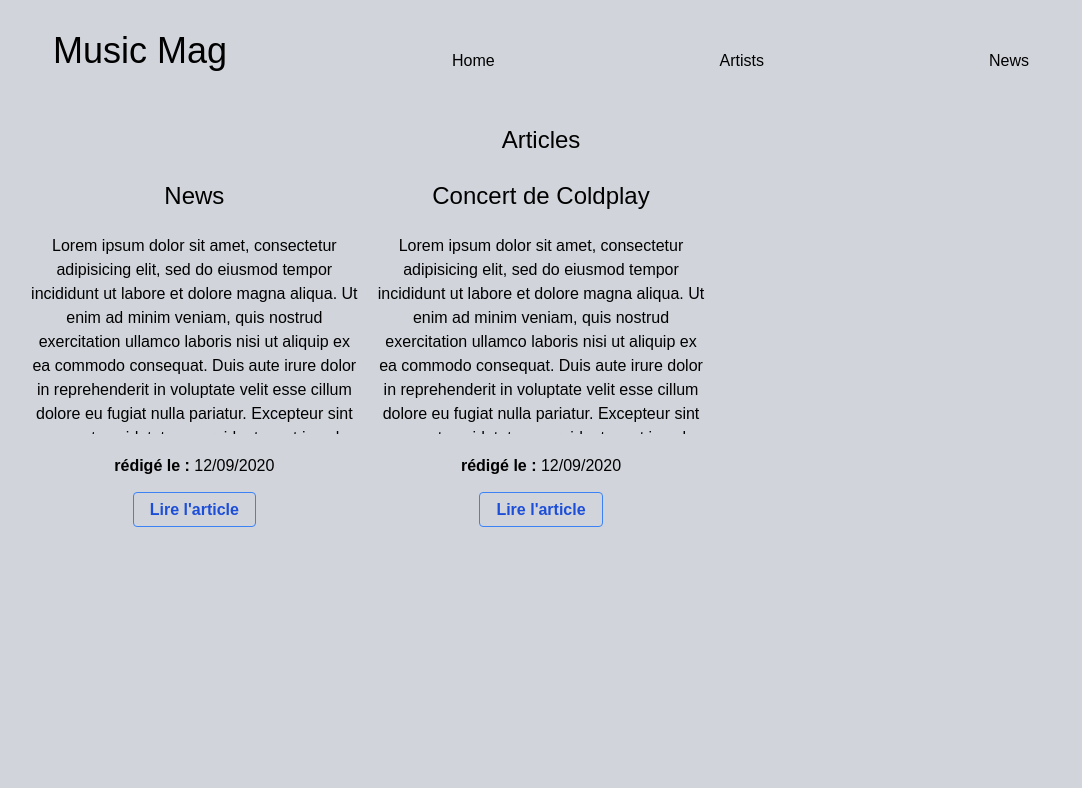
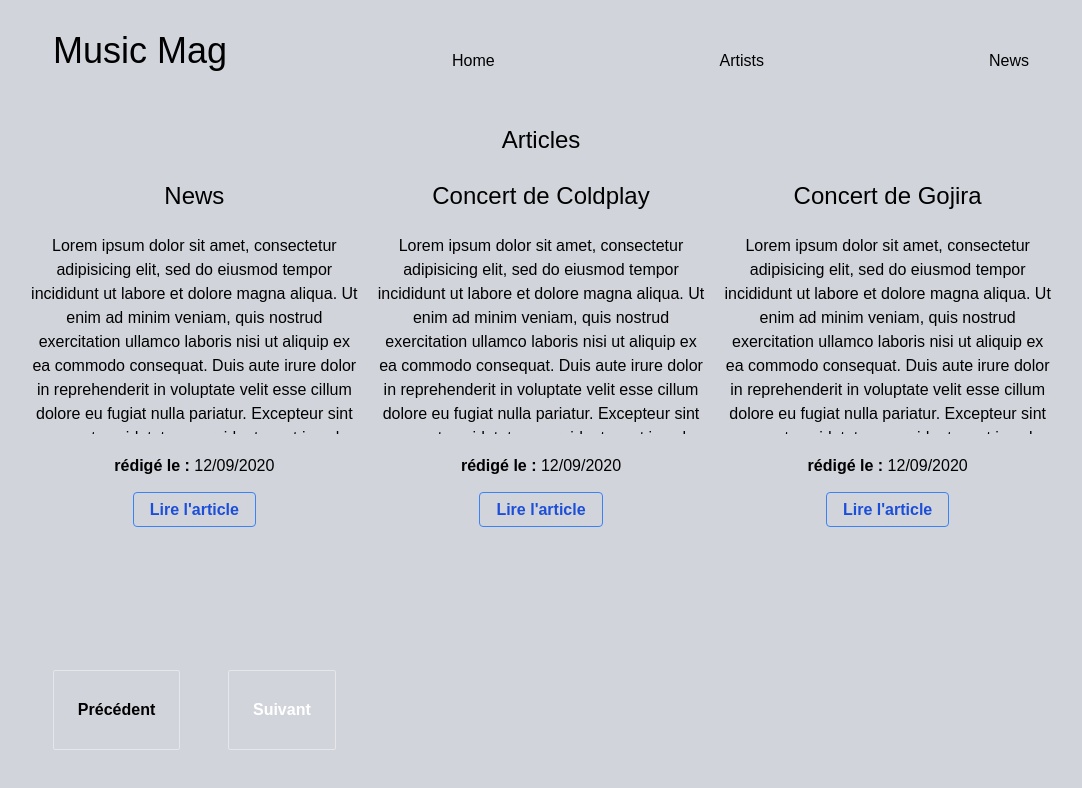
Before and after one commit to OwenCoogan/music_mag_vueJS, a Vue app: page / in a window 1280 px wide. Shown: the top 788 px of the page, without its empty margins (99-1181 px from the left). Built offline with nearby package versions, Linux system fonts and the light colour scheme; data requests are answered from the project's data file.

Commit message:
added pagination

```diff
--- a/server/db.json
+++ b/server/db.json
@@ -62,6 +62,30 @@
     "published": "12/09/2020",
     "content": "Lorem ipsum dolor sit amet, consectetur adipisicing elit, sed do eiusmod tempor incididunt ut labore et dolore magna aliqua. Ut enim ad minim veniam, quis nostrud exercitation ullamco laboris nisi ut aliquip ex ea commodo consequat. Duis aute irure dolor in reprehenderit in voluptate velit esse cillum dolore eu fugiat nulla pariatur. Excepteur sint occaecat cupidatat non proident, sunt in culpa qui officia deserunt mollit anim id est laborum.",
     "id":2
+  },
+  {
+    "title": "Concert de Gojira",
+    "published": "12/09/2020",
+    "content": "Lorem ipsum dolor sit amet, consectetur adipisicing elit, sed do eiusmod tempor incididunt ut labore et dolore magna aliqua. Ut enim ad minim veniam, quis nostrud exercitation ullamco laboris nisi ut aliquip ex ea commodo consequat. Duis aute irure dolor in reprehenderit in voluptate velit esse cillum dolore eu fugiat nulla pariatur. Excepteur sint occaecat cupidatat non proident, sunt in culpa qui officia deserunt mollit anim id est laborum.",
+    "id":3
+  },
+  {
+    "title": "Concert de David Guetta",
+    "published": "12/09/2020",
+    "content": "Lorem ipsum dolor sit amet, consectetur adipisicing elit, sed do eiusmod tempor incididunt ut labore et dolore magna aliqua. Ut enim ad minim veniam, quis nostrud exercitation ullamco laboris nisi ut aliquip ex ea commodo consequat. Duis aute irure dolor in reprehenderit in voluptate velit esse cillum dolore eu fugiat nulla pariatur. Excepteur sint occaecat cupidatat non proident, sunt in culpa qui officia deserunt mollit anim id est laborum.",
+    "id":4
+  },
+  {
+    "title": "Hellfest à venir",
+    "published": "12/09/2020",
+    "content": "Lorem ipsum dolor sit amet, consectetur adipisicing elit, sed do eiusmod tempor incididunt ut labore et dolore magna aliqua. Ut enim ad minim veniam, quis nostrud exercitation ullamco laboris nisi ut aliquip ex ea commodo consequat. Duis aute irure dolor in reprehenderit in voluptate velit esse cillum dolore eu fugiat nulla pariatur. Excepteur sint occaecat cupidatat non proident, sunt in culpa qui officia deserunt mollit anim id est laborum.",
+    "id":5
+  },
+  {
+    "title": "Solidays à venir",
+    "published": "12/09/2020",
+    "content": "Lorem ipsum dolor sit amet, consectetur adipisicing elit, sed do eiusmod tempor incididunt ut labore et dolore magna aliqua. Ut enim ad minim veniam, quis nostrud exercitation ullamco laboris nisi ut aliquip ex ea commodo consequat. Duis aute irure dolor in reprehenderit in voluptate velit esse cillum dolore eu fugiat nulla pariatur. Excepteur sint occaecat cupidatat non proident, sunt in culpa qui officia deserunt mollit anim id est laborum.",
+    "id":6
   }
 ],
 "genres": [
--- a/src/components/articles/ArticleList.vue
+++ b/src/components/articles/ArticleList.vue
@@ -5,6 +5,10 @@
       <p class="content">{{ article.content }}</p>
       <p class="date"> <b>rédigé le :</b> {{ article.published }}</p>
       <a class="bg-transparent hover:bg-blue-500 text-blue-700 font-semibold hover:text-white py-2 px-4 border border-blue-500 hover:border-transparent rounded" v-bind:href="`/article/`+ article.id">Lire l'article</a>
+    </div>
+    <div class="flex">
+      <button v-on:click="previousPage" class="border border-teal-500 text-teal-500 block rounded-sm font-bold py-4 px-6 mr-2 flex items-center hover:bg-teal-500 hover:text-white paginate-btn">Précédent</button>
+      <button v-on:click="nextPage" class="border border-teal-500 bg-teal-500 text-white block rounded-sm font-bold py-4 px-6 ml-2 flex items-center paginate-btn">Suivant</button>
     </div>
   </div>
 
@@ -22,16 +26,16 @@ export default {
     }
   },
   methods: {
-    async fetchData () {
+    async fetchData (url) {
       const token = localStorage.getItem('vuejs_token')
-      const res = await axios.get('http://localhost:3000/news?_limit=20', {
+      const res = await axios.get(url || 'http://localhost:3000/news?&_limit=3&_page=1', {
         headers: {
           Authorization: `Bearer ${token}`
         }
       })
       this.articles = res.data
-      this.next = null
-      this.prev = null
+      this.prev = 0
+      this.next = 2
     },
     previousPage () {
       const url = 'http://localhost:3000/news?&_limit=3&_page=' + this.prev
--- a/src/views/Artist.vue
+++ b/src/views/Artist.vue
@@ -9,7 +9,7 @@
         <p>
             {{ artist.description }}
         </p>
-        <p>{{ artist.genre }}</p>
+        <p class="genre">{{ artist.genre }}</p>
     </div>
     <edit--button :id="artist.id" type="artist"/>
   </div>
@@ -40,23 +40,23 @@ export default {
           Authorization: `Bearer ${token}`
         }
       })
-
-
       this.artist = res.data
-
       const genre = await axios.get(`http://localhost:3000/genres/${res.data.id}`, {
         headers: {
           Authorization: `Bearer ${token}`
         }
       })
-
       this.artist.genre = genre.data.name
+      console.log(this.artist.genre)
     },
     getAuth () {
       const token = localStorage.getItem('vuejs_token')
       if (token) {
         this.editor = true
+      } else {
+        this.editor = false
       }
+      console.log(this.editor)
     }
 
   },
```
